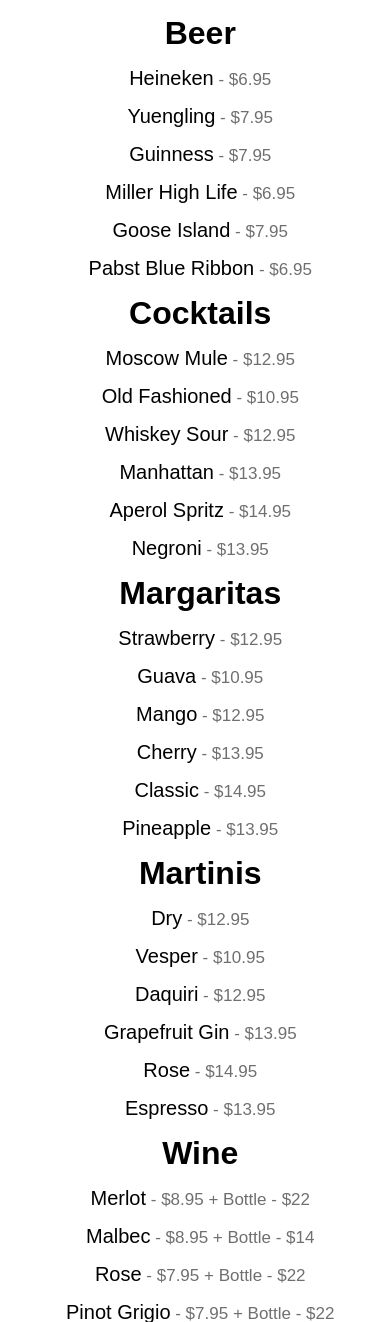
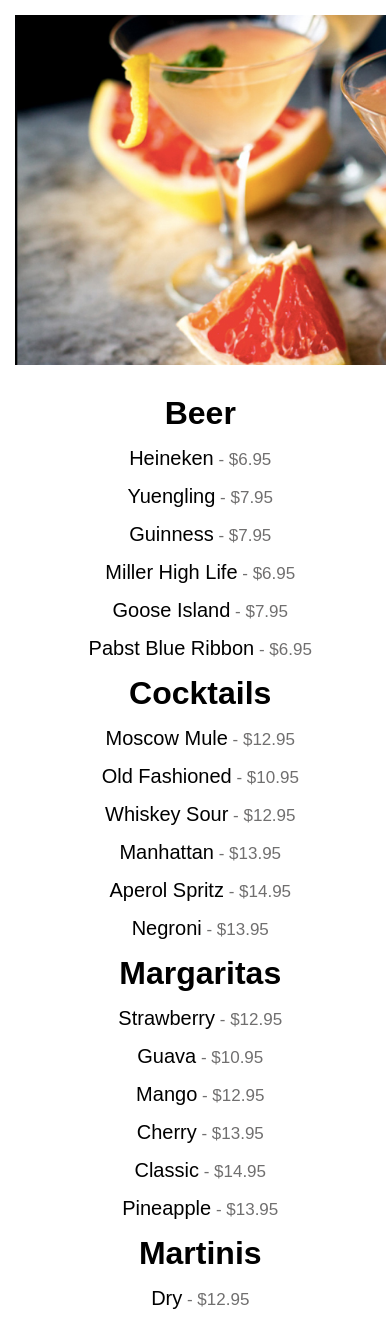
Before and after one commit to MichaelKirkaldyV/herbs, a Django app: page /drinks in a window 390 px wide. Shown: the part 205-1527 px from the top of the page. Run offline with Django 3.2, Linux system fonts and the light colour scheme; parts of the project's set-up code (start-up, migrations or seed data) failed here and were passed over; some web fonts are replaced.

Commit message:
final commit

```diff
--- a/apps/herbivores/static/herbivores/css/drinks.css
+++ b/apps/herbivores/static/herbivores/css/drinks.css
@@ -30,7 +30,7 @@
 
 .body {
 	width: 1304px;
-	height: 1400px;
+	height: 1785px;
 	margin-bottom: 15px;
 	text-align: center;
 }
@@ -79,6 +79,14 @@
 span {
     color: #706f6f;
     font-size: 17px;
+}
+
+.title-photo {
+	height: 350px;
+	width: 1304px;
+	background-image: url('../images/martini.jpg');
+	background-size: cover;
+	margin-bottom: 30px;
 }
 
 /*-------------------------FOOTER--------------------------------------------*/
@@ -239,6 +247,10 @@
      .valet {
      	font-size: 15px;
      }
+
+     .title-photo {
+     	width: 100%;
+     }
 }
 
 @media only screen and (min-width: 480px) and (max-width: 760px){
@@ -265,6 +277,10 @@
 	.footer-titles {
 		display: none;
 	}
+
+	.title-photo {
+     	width: 100%;
+     }
 
 }
 
@@ -298,4 +314,9 @@
 		margin-left: 20px;
 		display: inline;
 	}
+
+	.title-photo {
+     	width: 100%;
+     }
+
 }
--- a/apps/herbivores/static/herbivores/css/menu2.css
+++ b/apps/herbivores/static/herbivores/css/menu2.css
@@ -429,7 +429,7 @@
 	}
 /*-----------------------------BODY--------------------------*/
 
-	.body {
+	div.body {
 		width: 100%;
 		height: 100%;
 	}
--- a/apps/herbivores/templates/herbivores/coffeetea.html
+++ b/apps/herbivores/templates/herbivores/coffeetea.html
@@ -23,6 +23,7 @@
 			</div>
 		</div>
 		<div class="body">
+			<div class="title-photo"></div>
 			<div class="beverage">
 				<h1>Coffee</h1>
 				<p class="menu_item">Americano <span class="price"> - $2.95</span></p>
--- a/apps/herbivores/templates/herbivores/drinks.html
+++ b/apps/herbivores/templates/herbivores/drinks.html
@@ -23,6 +23,7 @@
 			</div>
 		</div>
 		<div class="body">
+			<div class="title-photo"></div>
 			<h1>Beer</h1>
 			<p class="menu_item">Heineken<span class="price"> - $6.95</span></p>
 			<p class="menu_item">Yuengling<span class="price"> - $7.95</span></p>
```
Also changed, not shown: apps/herbivores/static/herbivores/css/coffeetea.css (+23 -1 lines), apps/herbivores/static/herbivores/images/beverages.jpg (added), apps/herbivores/static/herbivores/images/martini.jpg (added), apps/herbivores/static/herbivores/images/tea.jpg (added).
